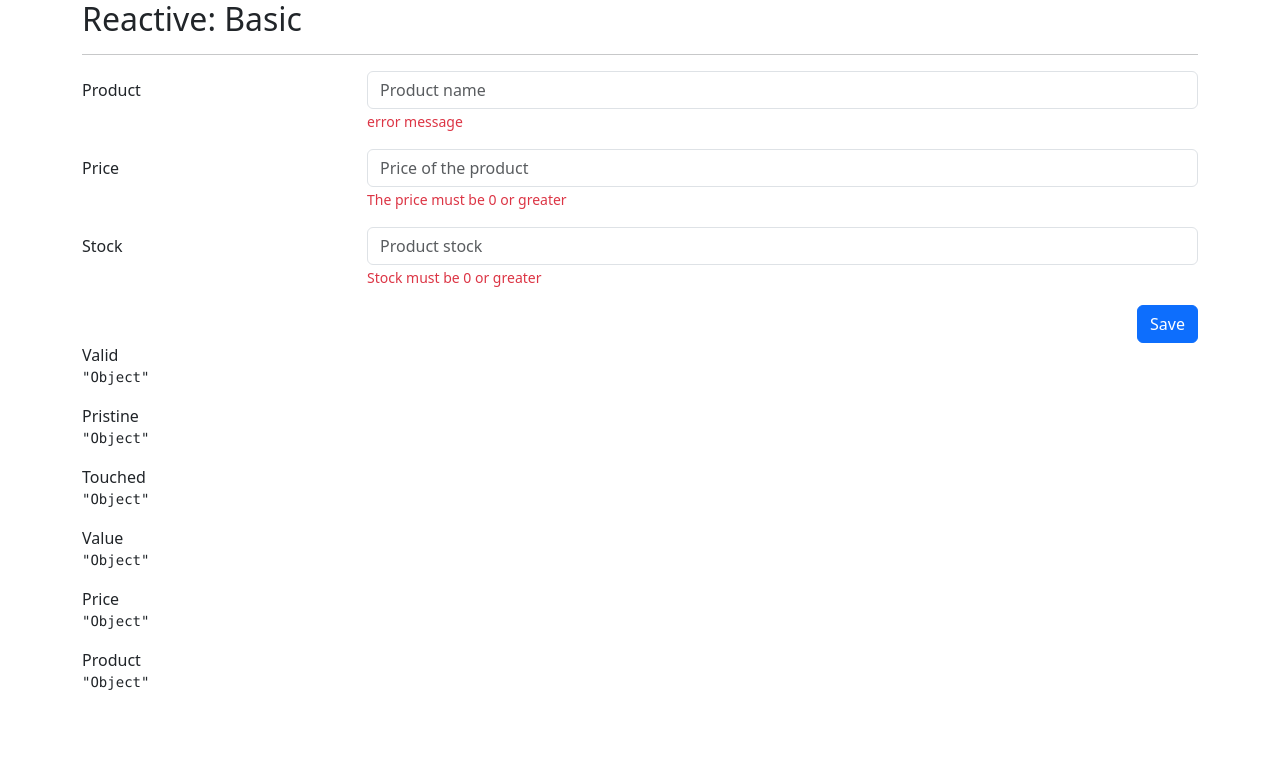
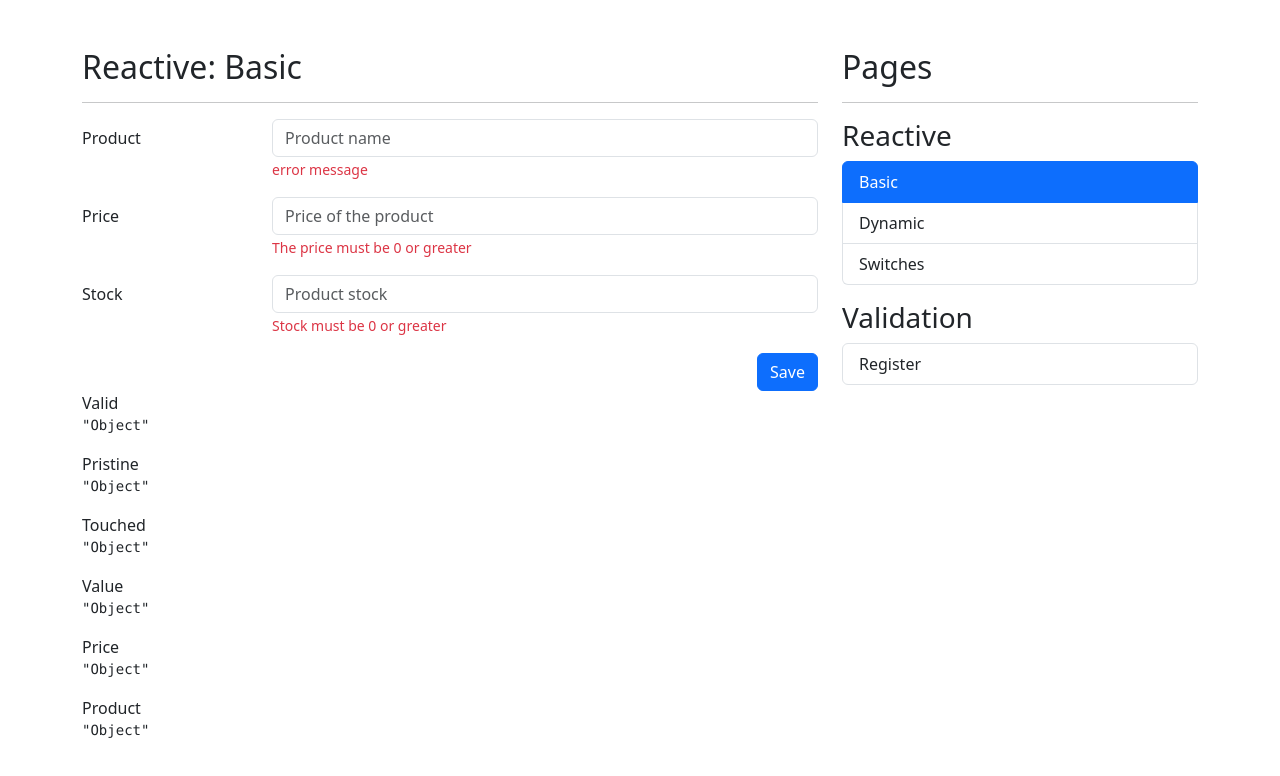
Before and after one commit to MuhamadIffatullathoif/angular-form-app, an Angular app: page /reactive/basic in a window 1280 px wide. Shown: the top 776 px of the page. Built offline with nearby package versions, Linux system fonts and the light colour scheme.

Commit message:
04. Navigation bar

```diff
--- a/src/app/app.component.html
+++ b/src/app/app.component.html
@@ -1 +1,9 @@
-<router-outlet></router-outlet>
+<div class="row mt-5">
+  <div class="col">
+    <router-outlet></router-outlet>
+  </div>
+
+  <div class="col-12 col-sm-4">
+    <shared-side-menu></shared-side-menu>
+  </div>
+</div>
--- a/src/app/app.module.ts
+++ b/src/app/app.module.ts
@@ -3,6 +3,7 @@ import { BrowserModule } from '@angular/platform-browser';
 
 import { AppRoutingModule } from './app-routing.module';
 import { AppComponent } from './app.component';
+import {SharedModule} from "./shared/shared.module";
 
 @NgModule({
   declarations: [
@@ -10,7 +11,8 @@ import { AppComponent } from './app.component';
   ],
   imports: [
     BrowserModule,
-    AppRoutingModule
+    AppRoutingModule,
+    SharedModule
   ],
   providers: [],
   bootstrap: [AppComponent]
--- /dev/null
+++ b/src/app/shared/components/side-menu/side-menu.component.html
@@ -0,0 +1,16 @@
+<h2>Pages</h2>
+<hr>
+
+<h3 class="mt-3">Reactive</h3>
+<ul class="list-group">
+  <li *ngFor="let item of reactiveMenu" class="list-group-item" [routerLink]="[item.route]" routerLinkActive="active">
+    {{item.title}}
+  </li>
+</ul>
+
+<h3 class="mt-3">Validation</h3>
+<ul class="list-group">
+  <li *ngFor="let item of authMenu" class="list-group-item" [routerLink]="[item.route]" routerLinkActive="active">
+    {{item.title}}
+  </li>
+</ul>
--- /dev/null
+++ b/src/app/shared/components/side-menu/side-menu.component.ts
@@ -0,0 +1,25 @@
+import {Component} from '@angular/core';
+
+interface MenuItem {
+  title: string;
+  route: string;
+}
+
+@Component({
+  selector: 'shared-side-menu',
+  templateUrl: './side-menu.component.html',
+  styles: ``
+})
+export class SideMenuComponent {
+
+  public reactiveMenu: MenuItem[] = [
+    {title: 'Basic', route: './reactive/basic'},
+    {title: 'Dynamic', route: './reactive/dynamic'},
+    {title: 'Switches', route: './reactive/switches'},
+  ];
+
+  public authMenu: MenuItem[] = [
+    {title: 'Register', route: './auth'}
+  ];
+
+}
```
Also changed, not shown: src/app/shared/shared.module.ts (+9 -3 lines).
